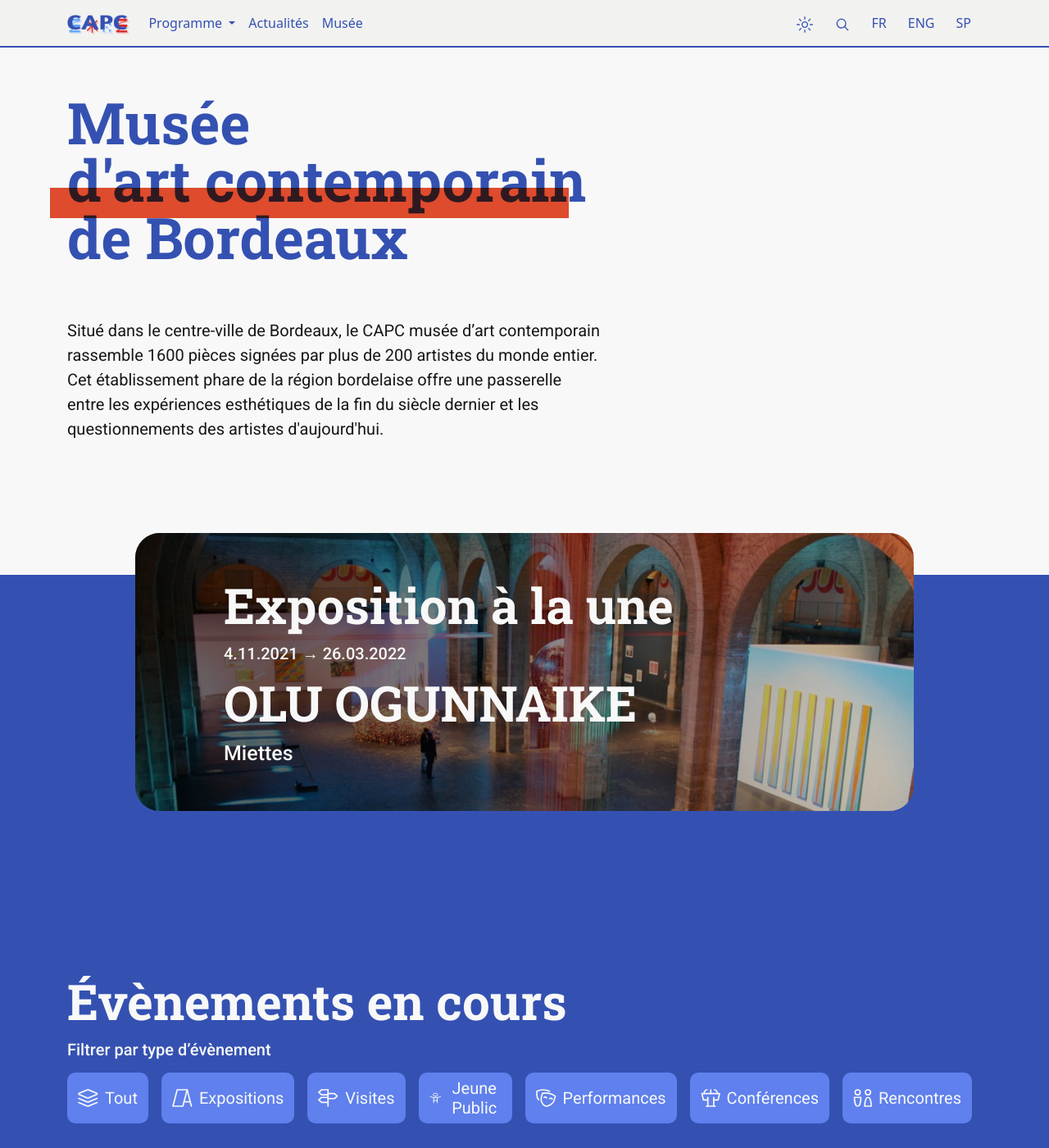
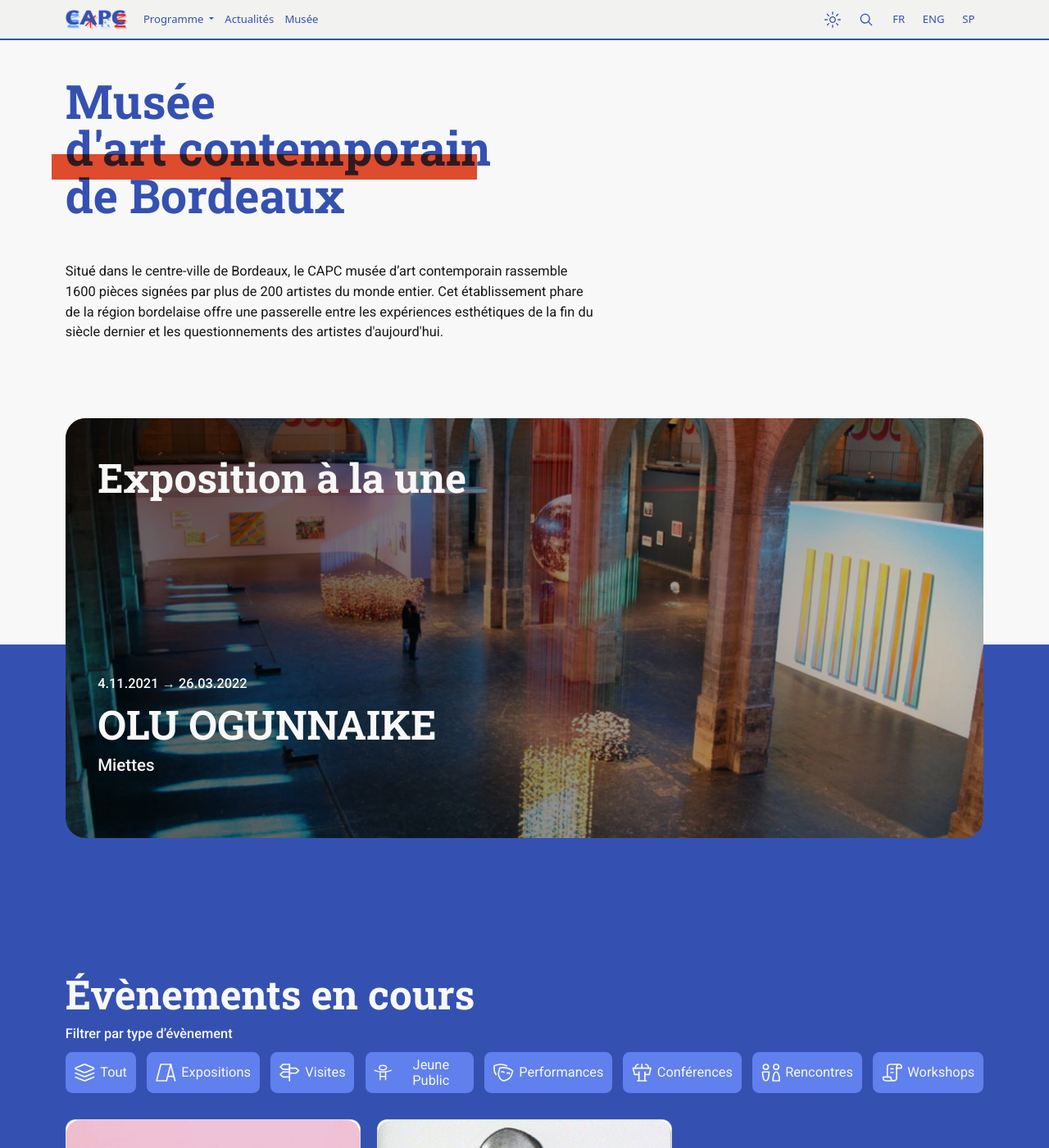
Before and after one commit to studio-beauvoir/jekyll-capc, a Jekyll site: the page built from _pages/index.html, in a window 1280 px wide and 1400 px high. Shown: the whole window at 82% size. Built offline with Jekyll 4.4.1, drawn with Linux system fonts in a browser that asks for light colours.

Commit message:
fini hero oc

```diff
--- /dev/null
+++ b/_includes/components/icons/open-link.html
@@ -0,0 +1,3 @@
+<svg class="{{ include.class }}" width="20" height="20" viewBox="0 0 25 26" fill="none" xmlns="http://www.w3.org/2000/svg">
+    <path fill-rule="evenodd" clip-rule="evenodd" d="M2.27273 0.331299C1.01755 0.331299 0 1.34884 0 2.60403V23.0586C0 24.3138 1.01755 25.3313 2.27273 25.3313H22.7273C23.9825 25.3313 25 24.3138 25 23.0586V15.104C25 14.4764 24.4911 13.9677 23.8636 13.9677C23.2361 13.9677 22.7273 14.4764 22.7273 15.104V23.0586H2.27273V2.60403H10.2273C10.8549 2.60403 11.3636 2.09525 11.3636 1.46766C11.3636 0.840072 10.8549 0.331299 10.2273 0.331299H2.27273ZM24.6673 0.66414C24.7761 0.773094 24.8584 0.898662 24.9139 1.03269C24.9684 1.16469 24.9991 1.30925 25 1.46084V1.46766V1.46878V8.28584C25 8.91343 24.4911 9.42221 23.8636 9.42221C23.2361 9.42221 22.7273 8.91343 22.7273 8.28584V4.21109L11.0308 15.9075C10.587 16.3513 9.86752 16.3513 9.42375 15.9075C8.97995 15.4638 8.97995 14.7443 9.42375 14.3005L21.1202 2.60403H17.0455C16.4179 2.60403 15.9091 2.09525 15.9091 1.46766C15.9091 0.840072 16.4179 0.331299 17.0455 0.331299H23.8634H23.8636C24.0177 0.331299 24.1645 0.361958 24.2986 0.417526C24.4327 0.472981 24.5582 0.555185 24.6673 0.66414Z" fill="currentColor"/>
+</svg>
--- a/_includes/sections/home/hero.html
+++ b/_includes/sections/home/hero.html
@@ -11,17 +11,26 @@
 
     <div class="container"> <!--Exposition à la Une-->
         <div class="row justify-content-center">
-            <div class="heroUne rounded-30 col-10 overflow-hidden">
-                <img src="/assets/img/image_hero.jpg" alt="Exposition à la Une" class="heroUne_img img-fluid ">
+            <div class="col-12">
+                <div class="heroUne rounded-30 p-5 overflow-hidden d-flex flex-column">
+                    <img src="/assets/img/image_hero.jpg" alt="Exposition à la Une" class="heroUne_img">
                     <div class="heroUne_overlay"></div>
-                <div class="heroUne_text  text-b-1 ps-5">
-                    <div class="heroUne_textTop pt-5 ps-5">
+                    <div class="heroUne_text h-100 flex-grow-1 d-flex flex-column justify-content-between text-b-1 text-p-1--darkTheme">
+                        <div class="heroUne_text_title ">
                             <h2>Exposition à la une</h2>
                         </div>
-                    <div class="heroUne_textBottom pb-5 ps-5">
+                        <div class="heroUne_text_infos d-flex flex-column">
                             <h5>4.11.2021 → 26.03.2022</h5>
                             <h2>OLU OGUNNAIKE</h2>
                             <h4>Miettes</h4>
+                            <h4 class="heroUne_text_action align-self-end">
+                                Plus de détails
+                                {%
+                                    include components/icons/open-link.html
+                                    class="ms-2"
+                                %}
+                            </h4>
+                        </div>
                     </div>
                 </div>
             </div>
--- a/_sass/sections/home/hero.scss
+++ b/_sass/sections/home/hero.scss
@@ -21,12 +21,10 @@
     .heroUne {
         position: relative;
         margin-bottom: -18rem;
+        min-height: 40vw;
 
         @media screen and (max-width:768px) {
             margin-bottom: -7rem;
-        }
-
-        .heroUne {
         }
 
         .heroUne_overlay {
@@ -41,10 +39,17 @@
             display: block;
             top: 0;
             left: 0;
-            object-fit: contain;
+            height: 100%;
+            width: 100%;
+            object-fit: cover;
             position: absolute;
-            transition: 200ms linear;
+            transition: .2s linear;
 
+        }
+
+        .heroUne_text_action {
+            opacity: 0;
+            transition: .2s;
         }
         .heroUne_text {
             position: relative;
@@ -55,6 +60,9 @@
             .heroUne_img {
                 transform: scale(1.1);
             }
+            .heroUne_text_action {
+                opacity: 1;
+            }
         }
 
 
--- a/css/bootstrap.scss
+++ b/css/bootstrap.scss
@@ -93,15 +93,15 @@
 
                 .#{$stateClass}border-#{$colorName}#{$stateSelector} { border-color: $color !important }
             }
-        }
 
-        @each $colorName, $color in $themeColors {
-            .#{$stateClass}bg-#{$colorName}--#{$themeName}Theme#{$stateSelector} { background-color: $color !important }
 
-            .#{$stateClass}text-#{$colorName}--#{$themeName}Theme#{$stateSelector} { color: $color !important }
+            @each $colorName, $color in $themeColors {
+                .#{$stateClass}bg-#{$colorName}--#{$themeName}Theme#{$stateSelector} { background-color: $color !important }
 
-            .#{$stateClass}border-#{$colorName}--#{$themeName}Theme#{$stateSelector} { border-color: $color !important }
+                .#{$stateClass}text-#{$colorName}--#{$themeName}Theme#{$stateSelector} { color: $color !important }
 
+                .#{$stateClass}border-#{$colorName}--#{$themeName}Theme#{$stateSelector} { border-color: $color !important }
+            }
         }
     }
 }
--- a/css/styles.scss
+++ b/css/styles.scss
@@ -15,6 +15,9 @@
 }
 html[data-theme="light"] .hidden-light-mode {
     display: none;
+}
+:root {
+    font-size: calc(8px + 0.4vw);
 }
 
 h1 {
```
Lines whose indentation alone changed are shown as unchanged.
